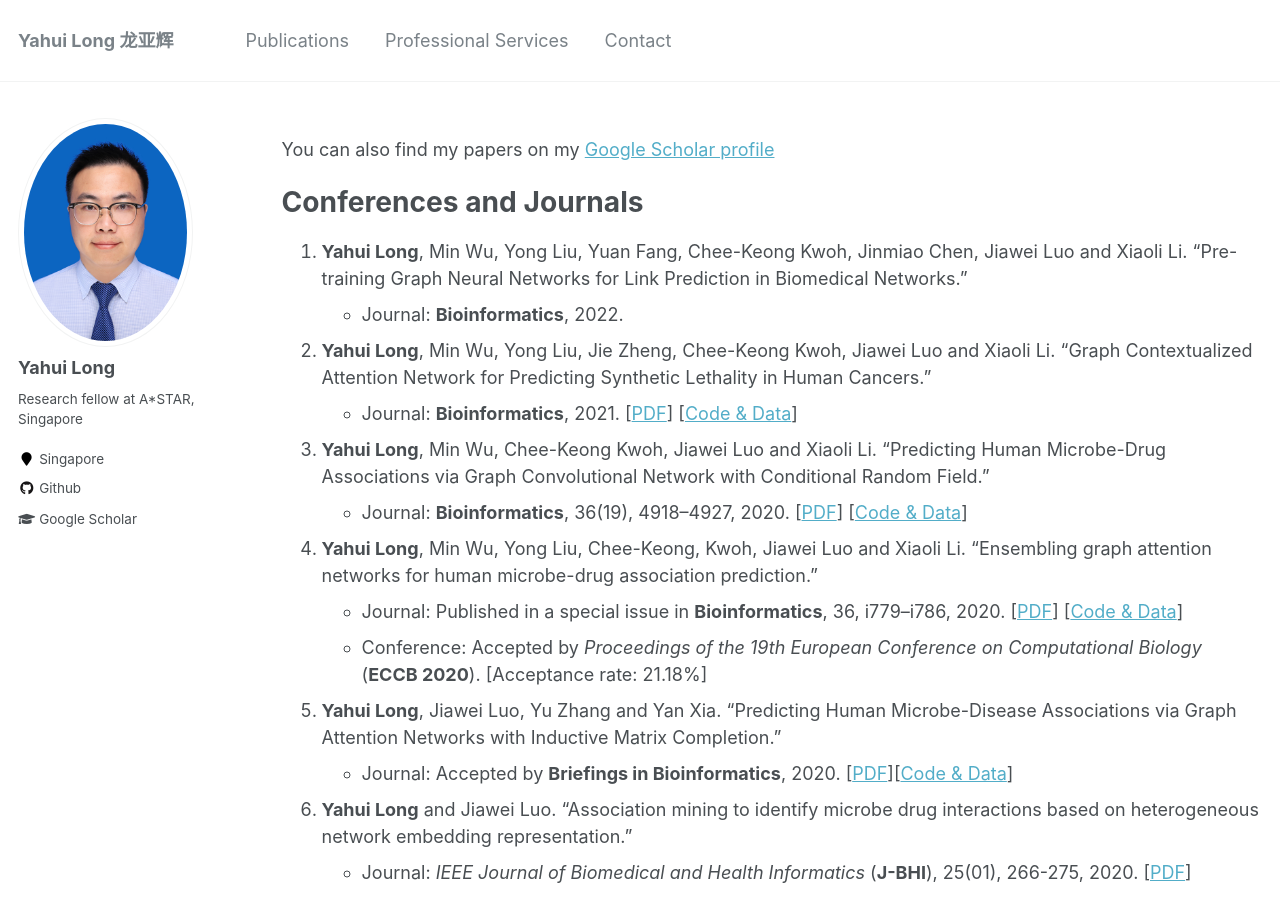
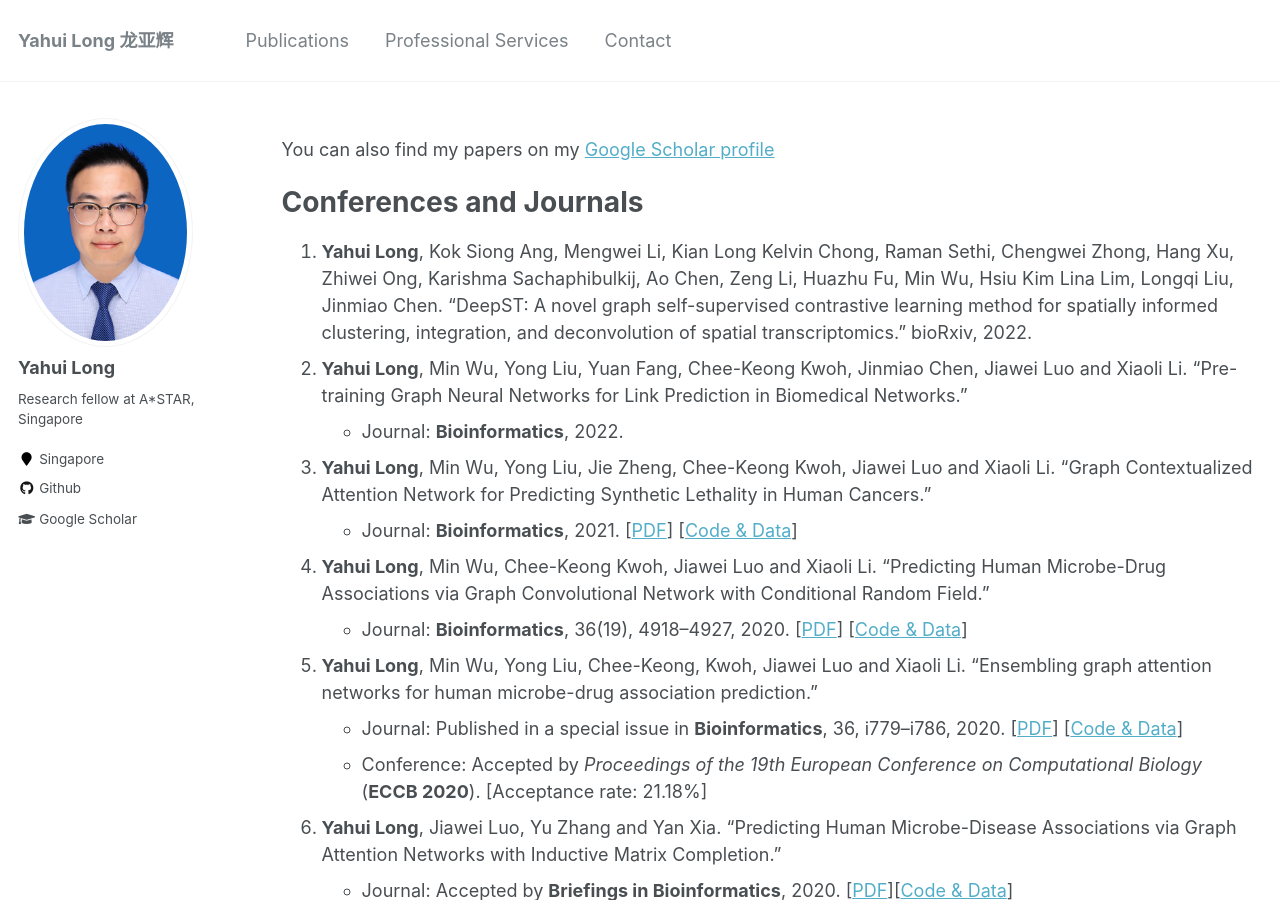
Before and after one commit to longyahui/Home, a Jekyll site: the page built from _pages/publications.md, in a window 1280 px wide and 900 px high. Built offline with Jekyll 4.4.1, drawn with Linux system fonts in a browser that asks for light colours.

Commit message:
Update publications.md

```diff
--- a/_pages/publications.md
+++ b/_pages/publications.md
@@ -12,32 +12,33 @@ redirect_from:
 You can also find my papers on my [Google Scholar profile](https://scholar.google.com/citations?user=lUoNEgcAAAAJ&hl=zh-CN&oi=ao)
 
 # Conferences and Journals
-1. **Yahui Long**, Min Wu, Yong Liu, Yuan Fang, Chee-Keong Kwoh, Jinmiao Chen, Jiawei Luo and Xiaoli Li. "Pre-training Graph Neural Networks for Link
+1. **Yahui Long**, Kok Siong Ang, Mengwei Li, Kian Long Kelvin Chong, Raman Sethi, Chengwei Zhong, Hang Xu, Zhiwei Ong, Karishma Sachaphibulkij, Ao Chen, Zeng Li, Huazhu Fu, Min Wu, Hsiu Kim Lina Lim, Longqi Liu, Jinmiao Chen. "DeepST: A novel graph self-supervised contrastive learning method for spatially informed clustering, integration, and deconvolution of spatial transcriptomics." bioRxiv, 2022.
+2. **Yahui Long**, Min Wu, Yong Liu, Yuan Fang, Chee-Keong Kwoh, Jinmiao Chen, Jiawei Luo and Xiaoli Li. "Pre-training Graph Neural Networks for Link
 Prediction in Biomedical Networks."
    - Journal: **Bioinformatics**, 2022.
-2. **Yahui Long**, Min Wu, Yong Liu, Jie Zheng, Chee-Keong Kwoh, Jiawei Luo and Xiaoli Li. "Graph Contextualized Attention Network for Predicting Synthetic Lethality in Human Cancers."
+3. **Yahui Long**, Min Wu, Yong Liu, Jie Zheng, Chee-Keong Kwoh, Jiawei Luo and Xiaoli Li. "Graph Contextualized Attention Network for Predicting Synthetic Lethality in Human Cancers."
    - Journal: **Bioinformatics**, 2021. [[PDF](https://academic.oup.com/bioinformatics/advance-article/doi/10.1093/bioinformatics/btab110/6145565)] [[Code & Data](https://github.com/longyahui/GCATSL)]
-3. **Yahui Long**, Min Wu, Chee-Keong Kwoh, Jiawei Luo and Xiaoli Li. "Predicting Human Microbe-Drug Associations via Graph Convolutional Network with Conditional Random Field."
+4. **Yahui Long**, Min Wu, Chee-Keong Kwoh, Jiawei Luo and Xiaoli Li. "Predicting Human Microbe-Drug Associations via Graph Convolutional Network with Conditional Random Field."
    - Journal: **Bioinformatics**, 36(19), 4918–4927, 2020. [[PDF](https://academic.oup.com/bioinformatics/article-abstract/36/19/4918/5864717?redirectedFrom=fulltext)] [[Code & Data](https://github.com/longyahui/GCNMDA)]
-4. **Yahui Long**, Min Wu, Yong Liu, Chee-Keong, Kwoh, Jiawei Luo and Xiaoli Li. "Ensembling graph attention networks for human microbe-drug association prediction."
+5. **Yahui Long**, Min Wu, Yong Liu, Chee-Keong, Kwoh, Jiawei Luo and Xiaoli Li. "Ensembling graph attention networks for human microbe-drug association prediction."
    - Journal: Published in a special issue in **Bioinformatics**, 36, i779–i786, 2020. [[PDF](https://academic.oup.com/bioinformatics/article/36/Supplement_2/i779/6055932?searchresult=1)] [[Code & Data](https://github.com/longyahui/EGATMDA)]
    - Conference: Accepted by *Proceedings of the 19th European Conference on Computational Biology* (**ECCB 2020**). [Acceptance rate: 21.18%]
-5. **Yahui Long**, Jiawei Luo, Yu Zhang and Yan Xia. "Predicting Human Microbe-Disease Associations via Graph Attention Networks with Inductive Matrix Completion."
+6. **Yahui Long**, Jiawei Luo, Yu Zhang and Yan Xia. "Predicting Human Microbe-Disease Associations via Graph Attention Networks with Inductive Matrix Completion."
    - Journal: Accepted by **Briefings in Bioinformatics**, 2020. [[PDF](https://academic.oup.com/bib/advance-article-abstract/doi/10.1093/bib/bbaa146/5876591)][[Code & Data](https://github.com/yahuilong/GATMDA)]
-6. **Yahui Long** and Jiawei Luo. "Association mining to identify microbe drug interactions based on heterogeneous network embedding representation."
+7. **Yahui Long** and Jiawei Luo. "Association mining to identify microbe drug interactions based on heterogeneous network embedding representation."
    - Journal: *IEEE Journal of Biomedical and Health Informatics* (**J-BHI**), 25(01), 266-275, 2020. [[PDF](https://ieeexplore.ieee.org/abstract/document/9104849)]
-7. **Yahui Long**, Yu Zhang, Min Wu, Shaoliang Peng, Chee-Keong Kwoh, Jiawei Luo and Xiaoli Li. "Predicting Drugs for COVID-19/SARS-CoV-2 via Heterogeneous Graph Attention Networks."
+8. **Yahui Long**, Yu Zhang, Min Wu, Shaoliang Peng, Chee-Keong Kwoh, Jiawei Luo and Xiaoli Li. "Predicting Drugs for COVID-19/SARS-CoV-2 via Heterogeneous Graph Attention Networks."
    - Journal: To be published in a special issue in **Methods**, 2021.
    - Conference: Accepted by *IEEE International Conference on Bioinformatics and Biomedicine* (**BIBM 2020**). [[PDF](https://www.researchgate.net/profile/Yahui_Long/publication/345049980_Predicting_Drugs_for_COVID-19SARS-CoV-2_via_Heterogeneous_Graph_Attention_Networks/links/6013a73792851c2d4dfeeeb6/Predicting-Drugs-for-COVID-19-SARS-CoV-2-via-Heterogeneous-Graph-Attention-Networks.pdf)]
-8. Yu Zhang, **Yahui Long**, Rui Yin, Chee Keong Kwoh. "DL-CRISPR: A Deep Learning Method for Off-Target Activity Prediction in CRISPR/Cas9 With Data Augmentation."
+9. Yu Zhang, **Yahui Long**, Rui Yin, Chee Keong Kwoh. "DL-CRISPR: A Deep Learning Method for Off-Target Activity Prediction in CRISPR/Cas9 With Data Augmentation."
    - Journal: **IEEE Access**, 2020. [[PDF](https://ieeexplore.ieee.org/stamp/stamp.jsp?arnumber=9076075)]
-9. Yu Zhang, **Yahui Long**, Chee-Keong, Kwoh. "Deep learning based DNA: RNA triplex forming potential prediction."
+10. Yu Zhang, **Yahui Long**, Chee-Keong, Kwoh. "Deep learning based DNA: RNA triplex forming potential prediction."
    - Journal: **BMC Bioinformatics**, 2020. [[PDF](https://link.springer.com/article/10.1186/s12859-020-03864-0)]
-10. **Yahui Long** and Jiawei Luo. "WMGHMDA: a novel weighted meta-graph-based model for predicting human microbe-disease association on heterogeneous information network."
+11. **Yahui Long** and Jiawei Luo. "WMGHMDA: a novel weighted meta-graph-based model for predicting human microbe-disease association on heterogeneous information network."
    - Journal: **BMC Bioinformatics**, 20(01):541, 2019. [[PDF](https://bmcbioinformatics.biomedcentral.com/articles/10.1186/s12859-019-3066-0)]
-11. Jiawei Luo and **Yahui Long**. "NTSHMDA: Prediction of human microbe-disease association based on random walk by integrating network topological similarity."
+12. Jiawei Luo and **Yahui Long**. "NTSHMDA: Prediction of human microbe-disease association based on random walk by integrating network topological similarity."
     - Journal: *IEEE/ACM Transactions on Computational Biology and Bioinformatics* (**TCBB**), 17(4), 1341–1351, 2018. [[PDF](https://www.researchgate.net/profile/Yahui_Long/publication/329160756_NTSHMDA_Prediction_of_Human_Microbe-Disease_Association_Based_on_Random_Walk_by_Integrating_Network_Topological_Similarity/links/5eb2adb045851523bd464c00/NTSHMDA-Prediction-of-Human-Microbe-Disease-Association-Based-on-Random-Walk-by-Integrating-Network-Topological-Similarity.pdf)][[Code & Data](https://github.com/yahuilong/NTSHMDA)]
-12. Caipin Liu, **Yahui Long**, Jianxu Mao, Hui Zhang, Ruizhi Huang and Yang Dai. "An effective image fusion algorithm based on grey relation of similarity and morphology."
+13. Caipin Liu, **Yahui Long**, Jianxu Mao, Hui Zhang, Ruizhi Huang and Yang Dai. "An effective image fusion algorithm based on grey relation of similarity and morphology."
     - Journal: **Journal of Ambient Intelligence and Humanized Computing**, 2018. [[PDF](https://www.researchgate.net/profile/Yahui_Long/publication/325773517_An_effective_image_fusion_algorithm_based_on_grey_relation_of_similarity_and_morphology/links/5c22d9bb458515a4c7f8ea18/An-effective-image-fusion-algorithm-based-on-grey-relation-of-similarity-and-morphology.pdf)]
-13. Caipin Liu, **Yahui Long** and Jianxu Mao. "Energy-efficient multi-focus image fusion based on neighbor distance and morphology."
+14. Caipin Liu, **Yahui Long** and Jianxu Mao. "Energy-efficient multi-focus image fusion based on neighbor distance and morphology."
     - Journal: **Optik**, 127, 11354-11363, 2016. [[PDF](https://www.researchgate.net/profile/Yahui_Long/publication/308184995_Energy-efficient_Multi-focus_Image_Fusion_Based_on_Neighbor_Distance_and_Morphology/links/5f6d851a458515b7cf4c57f7/Energy-efficient-Multi-focus-Image-Fusion-Based-on-Neighbor-Distance-and-Morphology.pdf)]
```
